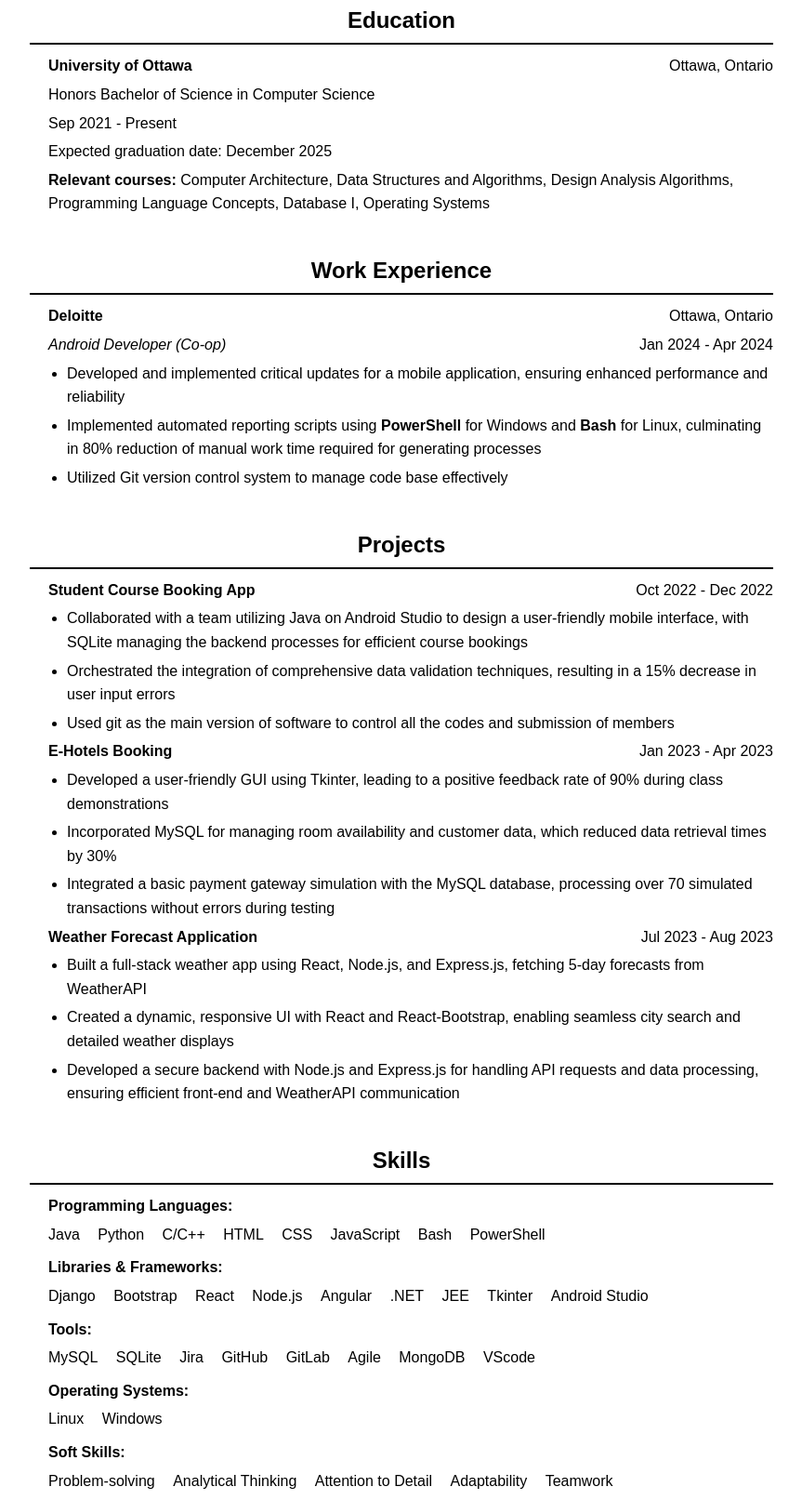
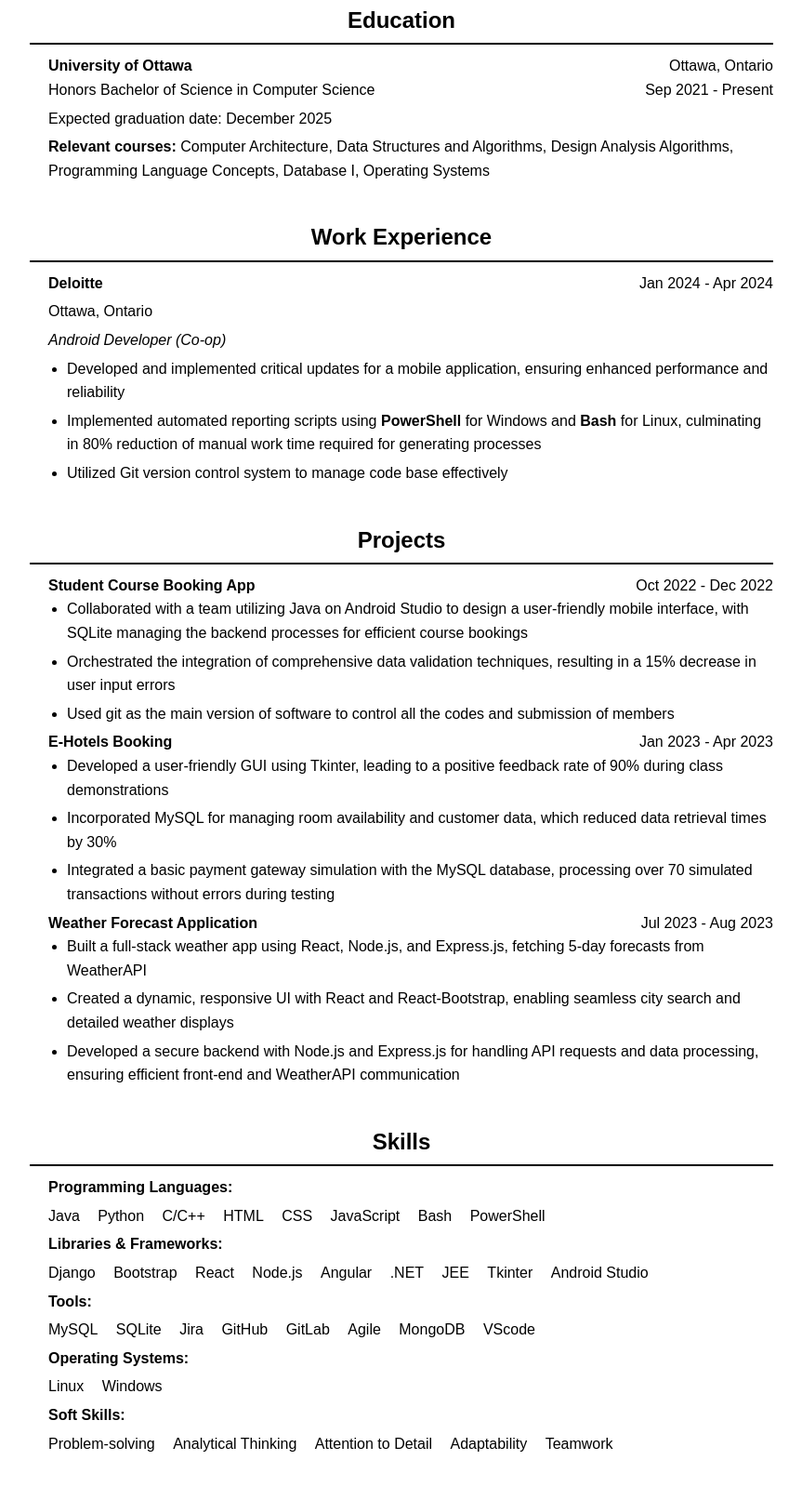
Before and after one commit to davidluu21111/csi3x40_labs, a plain HTML site: page lab02/resume.html in a window 1280 px wide. Shown: the part 262-1875 px from the top of the page at 93% size, without its empty margins (208-1071 px from the left). Drawn offline with Linux system fonts and the light colour scheme.

Commit message:
new changes

```diff
--- a/lab02/resume.html
+++ b/lab02/resume.html
@@ -56,6 +56,21 @@
             display: inline-block;
             margin-right: 15px;
         }
+        ul.inline-list {
+            padding: 0;
+            list-style-type: none;
+        }
+        ul.inline-list li {
+            display: inline;
+            margin-right: 15px;
+        }
+        .flex-container {
+            display: flex;
+            justify-content: space-between;
+        }
+        .flex-container p {
+            margin: 0;
+        }
     </style>
 </head>
 <body>
@@ -69,9 +84,14 @@
         <div class="section">
             <h2>Education</h2>
             <div class="section-content">
-                <p><strong>University of Ottawa</strong> <span style="float:right;">Ottawa, Ontario</span></p>
-                <p>Honors Bachelor of Science in Computer Science</p>
-                <p>Sep 2021 - Present</p>
+                <div class="flex-container">
+                    <p><strong>University of Ottawa</strong></p>
+                    <p>Ottawa, Ontario</p>
+                </div>
+                <div class="flex-container">
+                    <p>Honors Bachelor of Science in Computer Science</p>
+                    <p>Sep 2021 - Present</p>
+                </div>
                 <p>Expected graduation date: December 2025</p>
                 <p><strong>Relevant courses:</strong> Computer Architecture, Data Structures and Algorithms, Design Analysis Algorithms, Programming Language Concepts, Database I, Operating Systems</p>
             </div>
@@ -80,8 +100,12 @@
         <div class="section">
             <h2>Work Experience</h2>
             <div class="section-content">
-                <p><strong>Deloitte</strong> <span style="float:right;">Ottawa, Ontario</span></p>
-                <p><em>Android Developer (Co-op)</em> <span style="float:right;">Jan 2024 - Apr 2024</span></p>
+                <div class="flex-container">
+                    <p><strong>Deloitte</strong></p>
+                    <p>Jan 2024 - Apr 2024</p>
+                </div>
+                <p>Ottawa, Ontario</p>
+                <p><em>Android Developer (Co-op)</em></p>
                 <ul>
                     <li>Developed and implemented critical updates for a mobile application, ensuring enhanced performance and reliability</li>
                     <li>Implemented automated reporting scripts using <strong>PowerShell</strong> for Windows and <strong>Bash</strong> for Linux, culminating in 80% reduction of manual work time required for generating processes</li>
@@ -93,19 +117,28 @@
         <div class="section">
             <h2>Projects</h2>
             <div class="section-content">
-                <p><strong>Student Course Booking App</strong> <span style="float:right;">Oct 2022 - Dec 2022</span></p>
+                <div class="flex-container">
+                    <p><strong>Student Course Booking App</strong></p>
+                    <p>Oct 2022 - Dec 2022</p>
+                </div>
                 <ul>
                     <li>Collaborated with a team utilizing Java on Android Studio to design a user-friendly mobile interface, with SQLite managing the backend processes for efficient course bookings</li>
                     <li>Orchestrated the integration of comprehensive data validation techniques, resulting in a 15% decrease in user input errors</li>
                     <li>Used git as the main version of software to control all the codes and submission of members</li>
                 </ul>
-                <p><strong>E-Hotels Booking</strong> <span style="float:right;">Jan 2023 - Apr 2023</span></p>
+                <div class="flex-container">
+                    <p><strong>E-Hotels Booking</strong></p>
+                    <p>Jan 2023 - Apr 2023</p>
+                </div>
                 <ul>
                     <li>Developed a user-friendly GUI using Tkinter, leading to a positive feedback rate of 90% during class demonstrations</li>
                     <li>Incorporated MySQL for managing room availability and customer data, which reduced data retrieval times by 30%</li>
                     <li>Integrated a basic payment gateway simulation with the MySQL database, processing over 70 simulated transactions without errors during testing</li>
                 </ul>
-                <p><strong>Weather Forecast Application</strong> <span style="float:right;">Jul 2023 - Aug 2023</span></p>
+                <div class="flex-container">
+                    <p><strong>Weather Forecast Application</strong></p>
+                    <p>Jul 2023 - Aug 2023</p>
+                </div>
                 <ul>
                     <li>Built a full-stack weather app using React, Node.js, and Express.js, fetching 5-day forecasts from WeatherAPI</li>
                     <li>Created a dynamic, responsive UI with React and React-Bootstrap, enabling seamless city search and detailed weather displays</li>
@@ -118,7 +151,7 @@
             <h2>Skills</h2>
             <div class="section-content">
                 <p><strong>Programming Languages:</strong></p>
-                <ul>
+                <ul class="inline-list">
                     <li>Java</li>
                     <li>Python</li>
                     <li>C/C++</li>
@@ -129,7 +162,7 @@
                     <li>PowerShell</li>
                 </ul>
                 <p><strong>Libraries & Frameworks:</strong></p>
-                <ul>
+                <ul class="inline-list">
                     <li>Django</li>
                     <li>Bootstrap</li>
                     <li>React</li>
@@ -141,7 +174,7 @@
                     <li>Android Studio</li>
                 </ul>
                 <p><strong>Tools:</strong></p>
-                <ul>
+                <ul class="inline-list">
                     <li>MySQL</li>
                     <li>SQLite</li>
                     <li>Jira</li>
@@ -152,12 +185,12 @@
                     <li>VScode</li>
                 </ul>
                 <p><strong>Operating Systems:</strong></p>
-                <ul>
+                <ul class="inline-list">
                     <li>Linux</li>
                     <li>Windows</li>
                 </ul>
                 <p><strong>Soft Skills:</strong></p>
-                <ul>
+                <ul class="inline-list">
                     <li>Problem-solving</li>
                     <li>Analytical Thinking</li>
                     <li>Attention to Detail</li>
```
